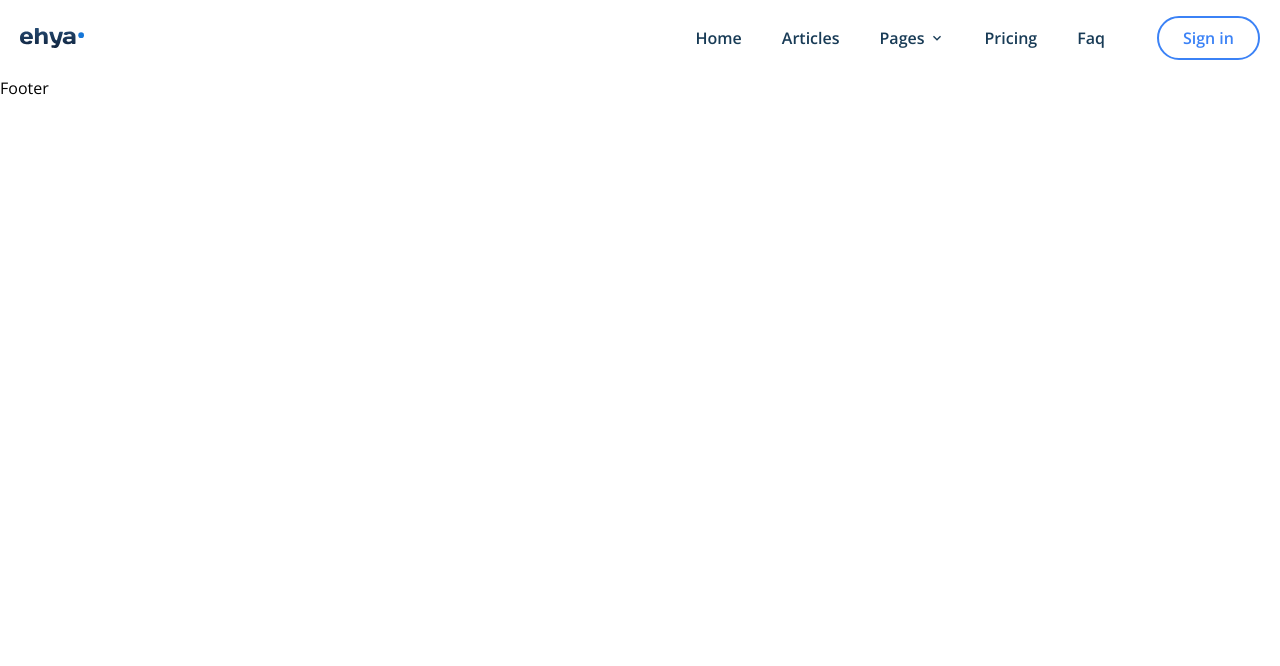
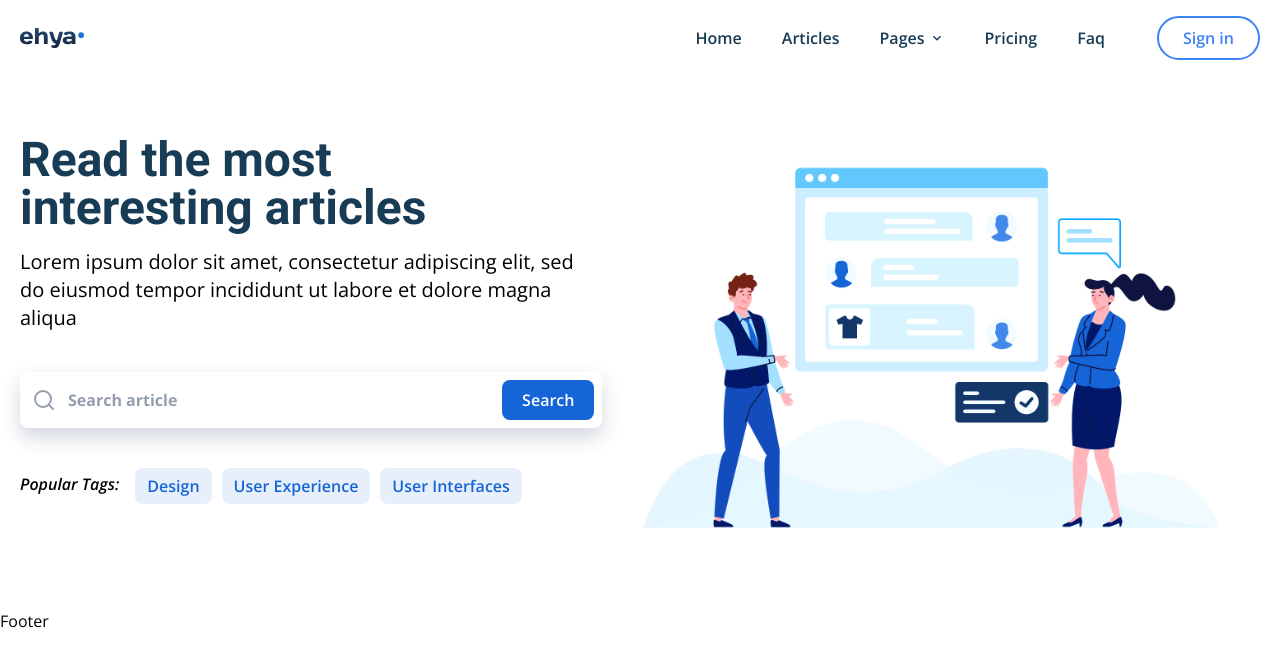
Before and after one commit to AL-Sayed1/blog-project, a React (Create React App) app: page / in a window 1280 px wide. Shown: the top 666 px of the page. Built offline with nearby package versions, Linux system fonts and the light colour scheme.

Commit message:
5 - Hero Section

```diff
--- a/src/App.js
+++ b/src/App.js
@@ -1,9 +1,9 @@
-import './App.css';
-import HomePage from './pages/HomePage';
+import "./App.css";
+import HomePage from "./pages/home/HomePage";
 
 function App() {
   return (
-    <div className='App font-opensans'>
+    <div className="App font-opensans">
       <HomePage />
     </div>
   );
--- a/src/components/Header.jsx
+++ b/src/components/Header.jsx
@@ -13,6 +13,14 @@ const navItemsInfo = [
 ];
 
 const NavItem = ({ item }) => {
+  const [dropdown, setDropdown] = useState(false);
+
+  const toggleDropdownHandler = () => {
+    setDropdown((curState) => {
+      return !curState;
+    });
+  };
+
   return (
     <li className="relative group">
       {item.type === "link" ? (
@@ -20,18 +28,24 @@ const NavItem = ({ item }) => {
           <a href="/" className="px-4 py-2">
             {item.name}
           </a>
-          <span className="text-blue-500 absolute transition-all duration-500 font-bold right-0 top-0 group-hover:right-[90%] opacity-0 group-hover:opacity-100">
+          <span className="cursor-pointer text-blue-500 absolute transition-all duration-500 font-bold right-0 top-0 group-hover:right-[90%] opacity-0 group-hover:opacity-100">
             /
           </span>
         </>
       ) : (
-        <>
-          <a href="/" className="px-4 py-2 flex gap-x-1 items-center">
+        <div className="flex flex-col items-center">
+          <button
+            className="px-4 py-2 flex gap-x-1 items-center"
+            onClick={toggleDropdownHandler}
+          >
             <span>{item.name}</span>
             <MdKeyboardArrowDown />
-          </a>
-          <div className="hidden transition-all duration-500 pt-4 absolute bottom-0 right-0 transform translate-y-full group-hover:block w-max">
-            <ul className="flex flex-col shadow-lg rounded-lg overflow-hidden">
+          </button>
+          <div
+            className={`${dropdown ? "block" : "hidden"
+              } lg:hidden transition-all duration-500 pt-4 lg:absolute lg:bottom-0 lg:right-0 lg:transform lg:translate-y-full lg:group-hover:block w-max`}
+          >
+            <ul className="bg-dark-soft lg:bg-transparent text-center flex flex-col shadow-lg rounded-lg overflow-hidden">
               {item.items.map((page) => (
                 <a
                   href="/"
@@ -42,7 +56,7 @@ const NavItem = ({ item }) => {
               ))}
             </ul>
           </div>
-        </>
+        </div>
       )}
     </li>
   );
@@ -58,7 +72,7 @@ const Header = () => {
   };
 
   return (
-    <section>
+    <section className="sticky top-0 left-0 right-0 z-50">
       <header className="container mx-auto px-5 flex justify-between py-4 items-center">
         <div>
           <img className="w-16" src={images.Logo} alt="logo" />
--- a/src/constants/images.js
+++ b/src/constants/images.js
@@ -1,7 +1,9 @@
-import Logo from '../assets/Logo.svg'
+import Logo from "../assets/Logo.svg";
+import HeroImage from "../assets/HeroImage.svg";
 
 const images = {
-   Logo,
+  Logo,
+  HeroImage,
 };
 
 export default images;
--- a/src/pages/HomePage.jsx
+++ /dev/null
@@ -1,8 +0,0 @@
-import React from 'react'
-import MainLayout from '../components/MainLayout'
-
-const HomePage = () => {
-  return <MainLayout></MainLayout>;
-}
-
-export default HomePage
--- /dev/null
+++ b/src/pages/home/HomePage.jsx
@@ -0,0 +1,14 @@
+import React from "react";
+
+import MainLayout from "../../components/MainLayout";
+import Hero from "./container/Hero";
+
+const HomePage = () => {
+  return (
+    <MainLayout>
+      <Hero />
+    </MainLayout>
+  );
+};
+
+export default HomePage;
--- /dev/null
+++ b/src/pages/home/container/Hero.jsx
@@ -0,0 +1,58 @@
+import React from "react";
+import { FiSearch } from "react-icons/fi";
+
+import { images } from "../../../constants";
+
+const Hero = () => {
+    return (
+        <section className="container mx-auto flex flex-col px-5 py-5 lg:flex-row">
+            <div className="mt-10 lg:w-1/2">
+                <h1 className="font-roboto text-3xl text-center font-bold text-dark-soft md:text-5xl lg:text-left lg:max-w-[540px]">
+                    Read the most interesting articles
+                </h1>
+                <p className="text-dark-light mt-4 text-center md:text-xl lg:text-left">
+                    Lorem ipsum dolor sit amet, consectetur adipiscing elit, sed do
+                    eiusmod tempor incididunt ut labore et dolore magna aliqua
+                </p>
+                <div className="flex flex-col gap-y-2.5 mt-10 relative">
+                    <div className="relative">
+                        <FiSearch className="absolute left-3 top-1/2 -translate-y-1/2 w-6 h-6 text-[#959EAD]" />
+                        <input
+                            className="placeholder:font-bold font-semibold text-dark-soft placeholder:text-[#959EAD] rounded-lg pl-12 pr-3 w-full py-3 focus:outline-none shadow-[rgba(13,_38,_76,_0.19)_0px_9px_20px] md:py-4"
+                            type="text"
+                            placeholder="Search article"
+                        />
+                    </div>
+                    <button className="w-full bg-primary text-white font-semibold rounded-lg px-5 py-3 md:absolute md:right-2 md:top-1/2 md:-translate-y-1/2 md:w-fit md:py-2">
+                        Search
+                    </button>
+                </div>
+                <div className="flex mt-4 flex-col lg:flex-row lg:items-start lg:flex-nowrap lg:gap-x-4 lg:mt-7">
+                    <span className="text-dark-light font-semibold italic mt-2 lg:mt-4">
+                        Popular Tags:
+                    </span>
+                    <ul className="flex flex-wrap gap-x-2.5 gap-y-2.5 mt-3">
+                        <li className="rounded-lg bg-primary bg-opacity-10 px-3 py-1.5 text-primary font-semibold">
+                            Design
+                        </li>
+                        <li className="rounded-lg bg-primary bg-opacity-10 px-3 py-1.5 text-primary font-semibold">
+                            User Experience
+                        </li>
+                        <li className="rounded-lg bg-primary bg-opacity-10 px-3 py-1.5 text-primary font-semibold">
+                            User Interfaces
+                        </li>
+                    </ul>
+                </div>
+            </div>
+            <div className="hidden lg:block lg:1/2">
+                <img
+                    className="w-full"
+                    src={images.HeroImage}
+                    alt="users are reading articles"
+                />
+            </div>
+        </section>
+    );
+};
+
+export default Hero;
```
Also changed, not shown: src/assets/HeroImage.svg (added).
